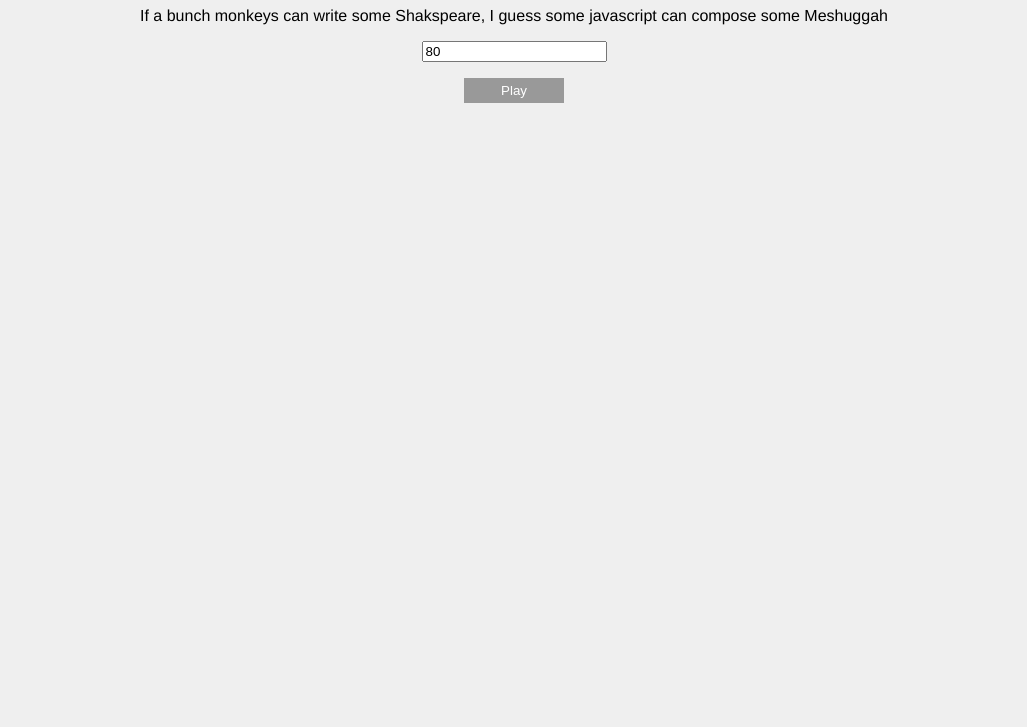
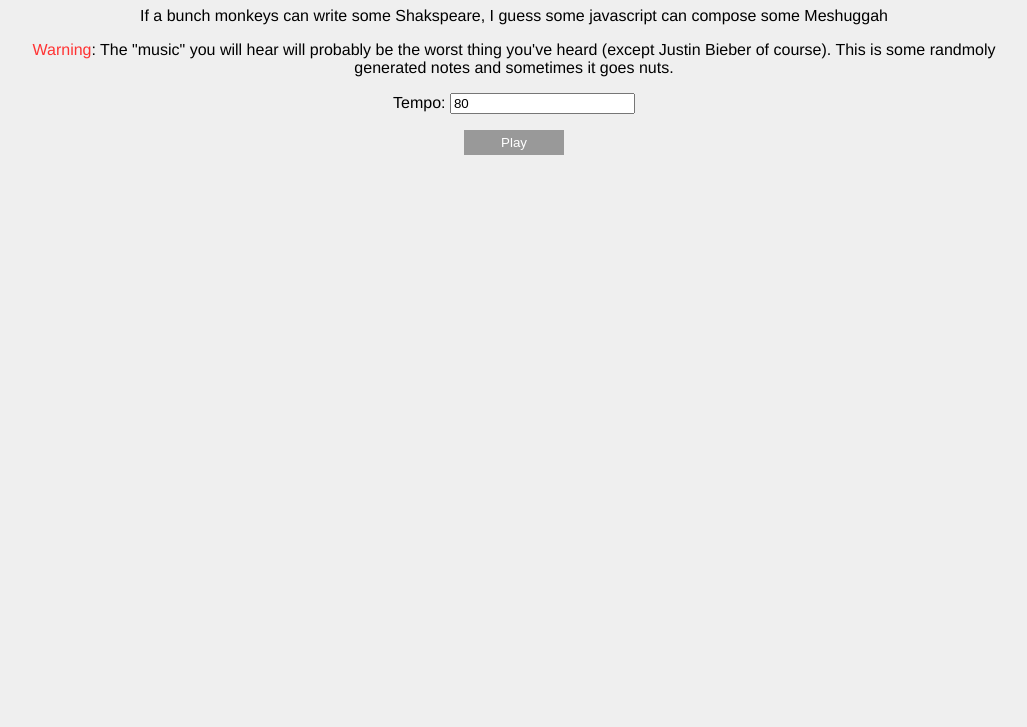
Before and after one commit to romainberger/breakdown-generator, a plain HTML site: page index.html in a window 1280 px wide. Shown: the part 73-800 px from the top of the page, without its empty margins (126-1153 px from the left). Drawn offline with nearby package versions, Linux system fonts and the light colour scheme; no server answers.

Commit message:
Added some explanations

```diff
--- a/css/main.scss
+++ b/css/main.scss
@@ -29,3 +29,6 @@
 }
 
 .hidden { display: none; }
+.warning {
+    color: #f33
+}
--- a/index.html
+++ b/index.html
@@ -17,7 +17,9 @@
 
         <p class="center">If a bunch monkeys can write some Shakspeare, I guess some javascript can compose some Meshuggah</p>
 
-        <p class="center"><input id="tempo" type="text" value="80"></p>
+        <p class="center"><span class="warning">Warning</span>: The "music" you will hear will probably be the worst thing you've heard (except Justin Bieber of course). This is some randmoly generated notes and sometimes it goes nuts.</p>
+
+        <p class="center"><label for="tempo">Tempo: </label><input id="tempo" type="text" value="80"></p>
         <p class="center">
             <span id="loading">Loading</span>
             <span class="hidden">Playing...</span>
```
Also changed, not shown: css/main.css.
